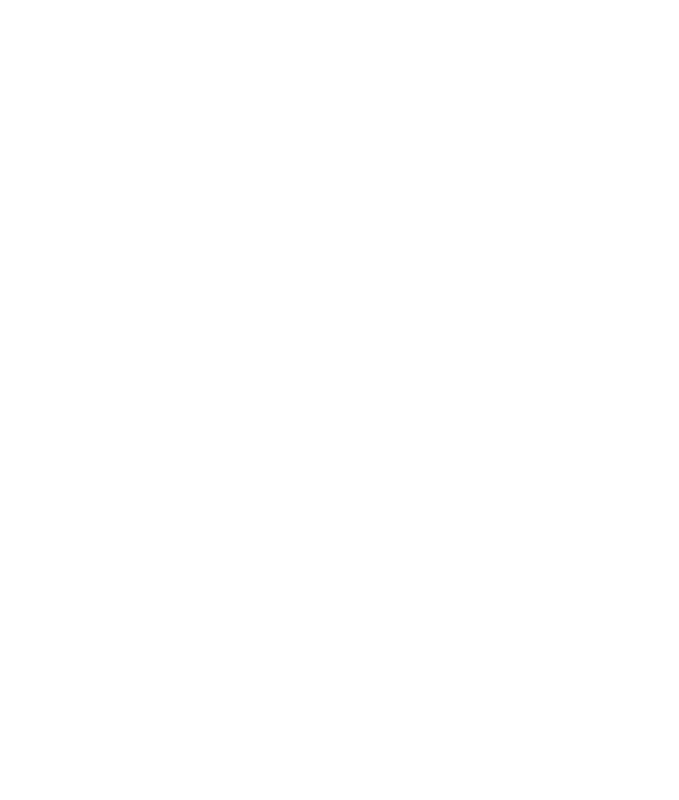
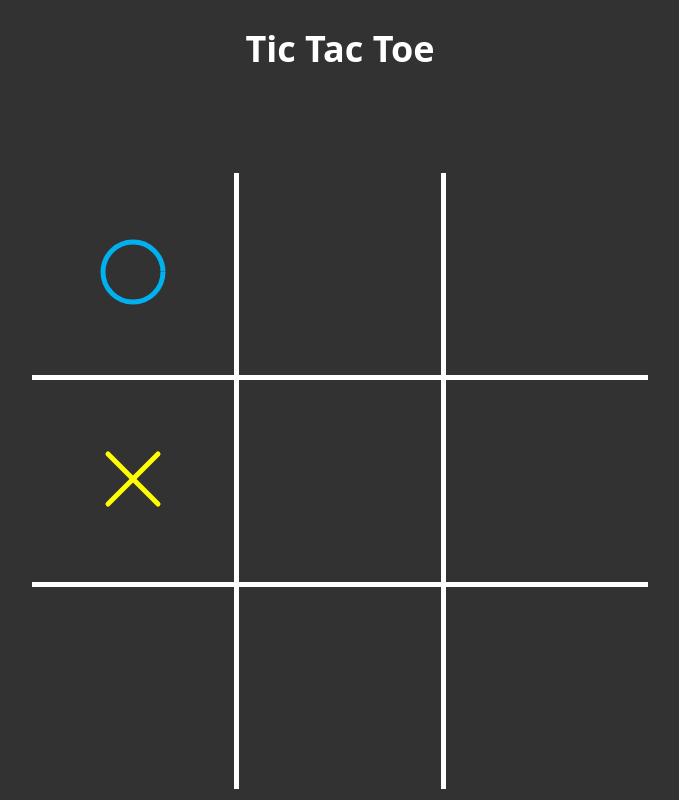
Before and after one commit to FuchsMiriam/tic-tac-toe, a plain HTML site: page index.html in a window 1280 px wide. Shown: the whole page, without its empty margins (300-979 px from the left). Drawn offline with Linux system fonts and the light colour scheme.

Commit message:
animated o and x

```diff
--- a/index.html
+++ b/index.html
@@ -9,7 +9,10 @@
     <link rel="stylesheet" href="style.css">
 </head>
 
-<body>
+<body onload="init()">
+    <h1>Tic Tac Toe</h1>
+
+    <div id="content"></div>
 
     <script src="script.js"></script>
 </body>
--- a/script.js
+++ b/script.js
@@ -0,0 +1,49 @@
+let fields = ['circle', null, null, 'cross', null, null, null, null, null,];
+
+
+function init() {
+    render();
+}
+
+function render() {
+    const contentDiv = document.getElementById('content');
+    let tableHTML = '<table>';
+    for (let i = 0; i < 3; i++) {
+        tableHTML += '<tr>';
+        for (let j = 0; j < 3; j++) {
+            const index = i * 3 + j;
+            let symbol = '';
+            if (fields[index] === 'circle') {
+                symbol = generateAnimatedCircleSVG();
+            } else if (fields[index] === 'cross') {
+                symbol = generateAnimatedXSVG();
+            }
+            tableHTML += `<td>${symbol}</td>`;
+        }
+        tableHTML += '</tr>';
+    }
+    tableHTML += '</table>';
+    contentDiv.innerHTML = tableHTML;
+};
+
+function generateAnimatedCircleSVG() {
+    return `<svg width="70" height="70">
+                <circle cx="35" cy="35" r="30" fill="none" stroke="#00b0ef" stroke-width="5" stroke-dasharray="188">
+                    <animate attributeName="stroke-dashoffset" from="188" to="0" dur="1s" fill="freeze" />
+                    <animate attributeName="fill" from="none" to="#00b0ef" begin="1s" dur="0.5s" fill="freeze" />
+                </circle>
+            </svg>`;
+}
+
+function generateAnimatedXSVG() {
+    return `<svg width="70" height="70">
+                <line x1="10" y1="10" x2="60" y2="60" stroke="yellow" stroke-width="5" stroke-linecap="round">
+                    <animate attributeName="x2" from="10" to="60" dur="0.5s" fill="freeze" />
+                    <animate attributeName="y2" from="10" to="60" dur="0.5s" fill="freeze" />
+                </line>
+                <line x1="60" y1="10" x2="10" y2="60" stroke="yellow" stroke-width="5" stroke-linecap="round">
+                    <animate attributeName="x2" from="60" to="10" dur="0.5s" fill="freeze" />
+                    <animate attributeName="y2" from="10" to="60" dur="0.5s" fill="freeze" />
+                </line>
+            </svg>`;
+}
--- a/style.css
+++ b/style.css
@@ -0,0 +1,61 @@
+body {
+    background-color: #323232;
+    font-family: 'Open Sans', sans-serif;
+    margin: 0;
+    color: white;
+}
+
+h1 {
+    text-align: center;
+    font-size: 36px;
+}
+
+table {
+    border-collapse: collapse;
+    border: none;
+}
+
+td {
+    border: 1px solid black;
+}
+
+table td,
+table th {
+    border: 5px solid white;
+    width: 200px;
+    height: 200px;
+    text-align: center;
+    color: white;
+}
+
+table {
+    border-collapse: collapse;
+}
+
+table td {
+    border: 5px solid white;
+}
+
+table tr:first-child td {
+    border-top: 0;
+}
+
+table tr td:first-child {
+    border-left: 0;
+}
+
+table tr:last-child td {
+    border-bottom: 0;
+}
+
+table tr td:last-child {
+    border-right: 0;
+}
+
+#content {
+    margin-top: 20px;
+    display: flex;
+    justify-content: center;
+    align-items: center;
+    margin-top: 100px;
+}
```
